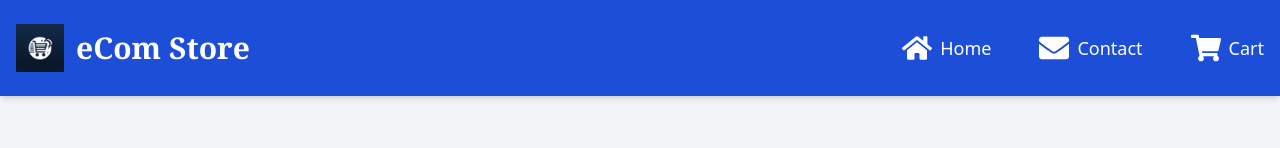
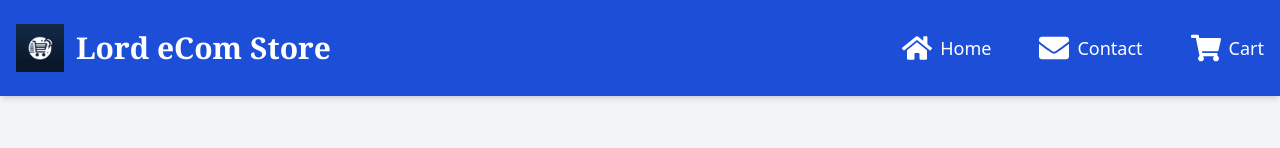
Before and after one commit to lordaake/lord-ecom-store, a React (Vite) app: page / in a window 1280 px wide. Shown: the top 148 px of the page. Built offline with nearby package versions, Linux system fonts and the light colour scheme; no server answers.

Commit message:
changed header heading

```diff
--- a/src/components/Header.jsx
+++ b/src/components/Header.jsx
@@ -18,7 +18,7 @@ const Header = () => {
             <nav className="container mx-auto flex justify-between items-center px-4">
                 <Link to="/" className="flex items-center space-x-3">
                     <img src={logo} alt="eCom Store Logo" className="h-12" />
-                    <span className="text-3xl font-extrabold font-serif">eCom Store</span>
+                    <span className="text-3xl font-extrabold font-serif">Lord eCom Store</span>
                 </Link>
                 <div className="flex-grow"></div>
                 <div className="hidden md:flex items-center justify-center space-x-12">
```
